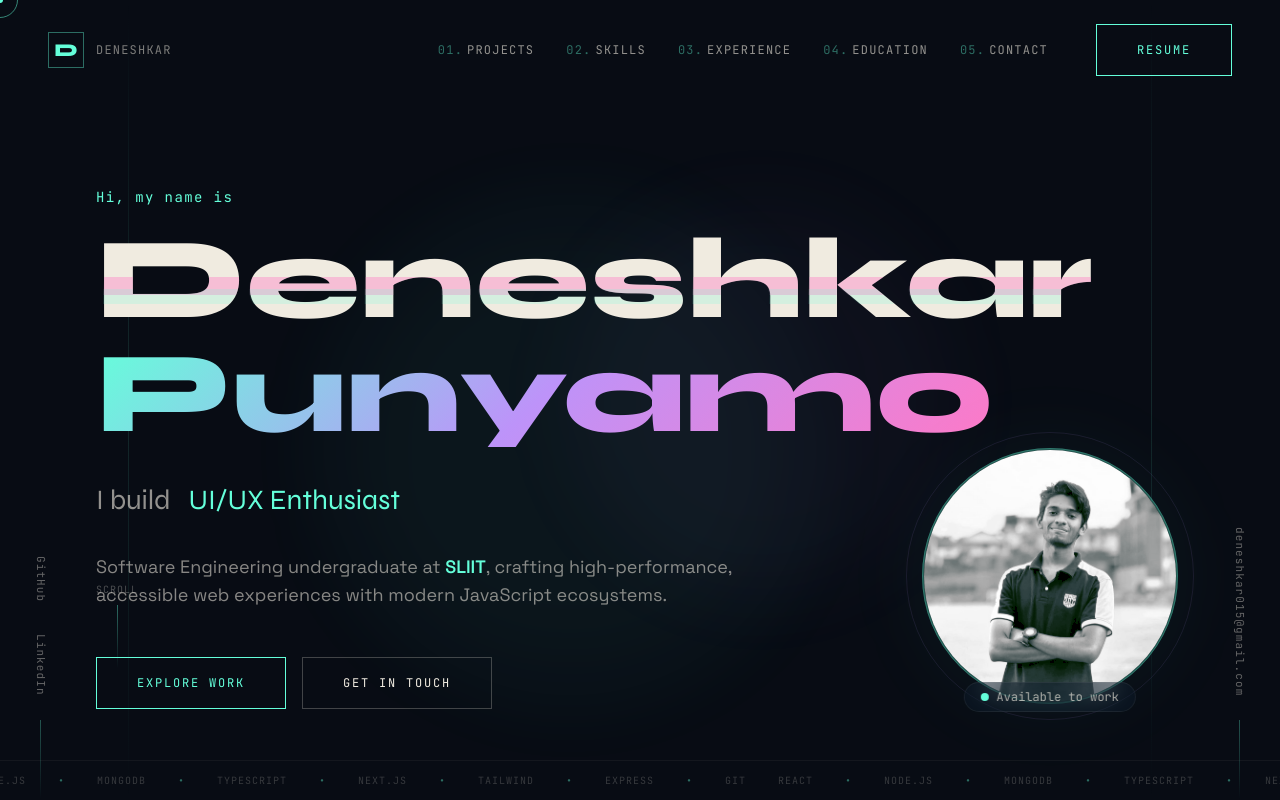
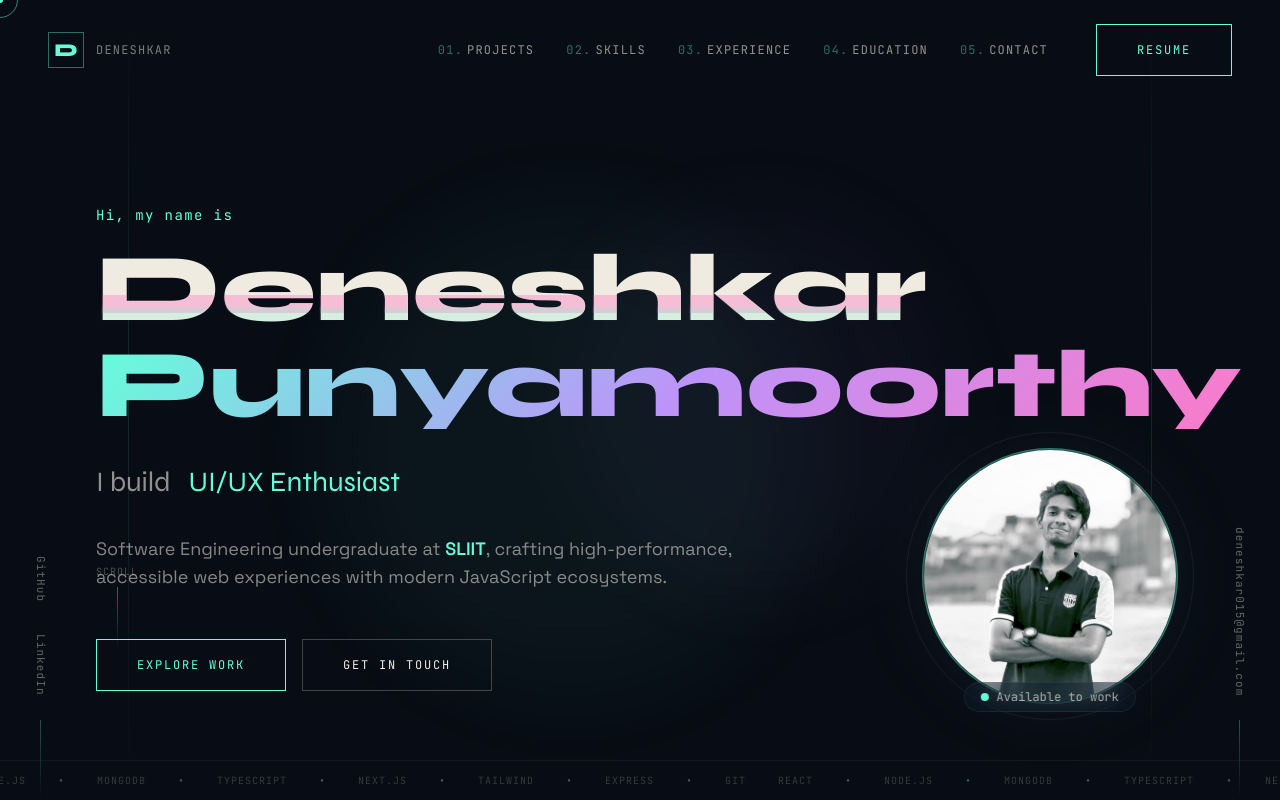
Before and after one commit to Deneshkar/my-portfolio, a React (Vite) app: page / in a window 1280 px wide. Shown: the top 800 px of the page. Built offline with nearby package versions, Linux system fonts and the light colour scheme.

Commit message:
Few Chnages

```diff
--- a/src/index.css
+++ b/src/index.css
@@ -216,13 +216,13 @@
 }
 .glitch::before {
   color: var(--accent3);
-  clip: rect(24px, 550px, 90px, 0);
+  clip: rect(24px, 2000px, 90px, 0);
   transform: skewX(-2deg);
   animation: glitch-anim-1 4s infinite linear alternate-reverse;
 }
 .glitch::after {
   color: var(--accent);
-  clip: rect(85px, 550px, 140px, 0);
+  clip: rect(85px, 2000px, 140px, 0);
   transform: skewX(1deg);
   animation: glitch-anim-2 3.5s infinite linear alternate-reverse;
 }
--- a/src/sections/Hero/index.jsx
+++ b/src/sections/Hero/index.jsx
@@ -92,7 +92,7 @@ const Hero = () => {
 
       {/* ── Main content ── */}
       <div className="relative z-10 max-w-7xl mx-auto px-6 lg:px-24 w-full">
-        <div className="max-w-4xl">
+        <div className="relative z-10 max-w-3xl xl:max-w-4xl">
 
           {/* Greeting */}
           <Motion.p
@@ -109,14 +109,16 @@ const Hero = () => {
             initial={{ opacity: 0, y: 30 }}
             animate={{ opacity: 1, y: 0 }}
             transition={{ duration: 0.8, delay: 0.4, ease: [0.16, 1, 0.3, 1] }}
+            className="whitespace-nowrap inline-block"
           >
             <h1
-              className="glitch font-display font-black text-[clamp(3rem,9vw,7.5rem)] leading-[0.92] text-cream mb-2"
+              className="glitch font-display font-black text-[clamp(2.5rem,8vw,6rem)] leading-[0.92] text-cream mb-2 w-fit pr-10 inline-block"
               data-text="Deneshkar"
             >
               Deneshkar
             </h1>
-            <h1 className="font-display font-black text-[clamp(3rem,9vw,7.5rem)] leading-[0.92] text-gradient mb-8">
+            <br />
+            <h1 className="font-display font-black text-[clamp(2.5rem,8vw,6rem)] leading-[0.92] text-gradient mb-8 w-fit pr-10 inline-block">
               Punyamoorthy
             </h1>
           </Motion.div>
@@ -169,10 +171,10 @@ const Hero = () => {
           initial={{ opacity: 0, scale: 0.9 }}
           animate={{ opacity: 1, scale: 1 }}
           transition={{ duration: 1, delay: 0.6, ease: [0.16, 1, 0.3, 1] }}
-          className="absolute right-0 top-1/2 -translate-y-1/2 hidden xl:block"
+          className="absolute right-0 top-1/2 -translate-y-1/2 hidden xl:block z-0 pointer-events-none"
           style={{ right: '8%' }}
         >
-          <div className="relative w-64 h-64">
+          <div className="relative w-64 h-64 pointer-events-auto">
             {/* Rotating border */}
             <div className="absolute inset-0 rounded-full border border-accent/20 animate-[spin_20s_linear_infinite]" />
             <div className="absolute -inset-4 rounded-full border border-accent2/10 animate-[spin_30s_linear_infinite_reverse]" />
```
